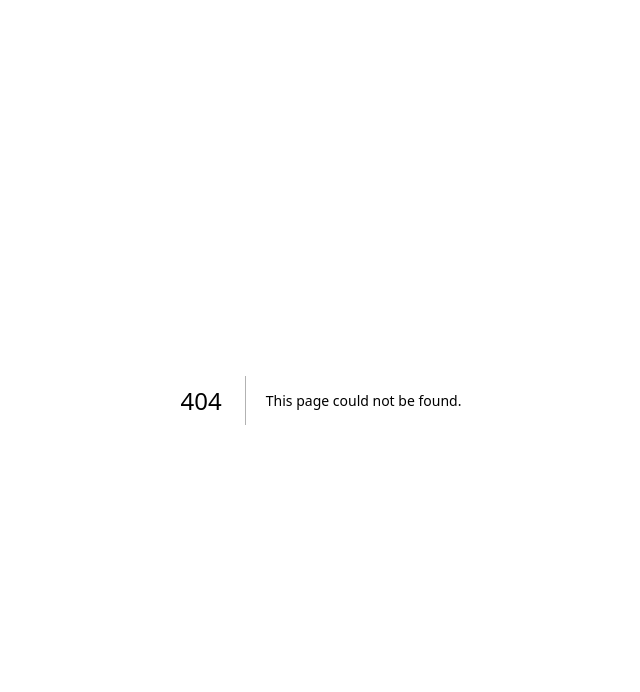
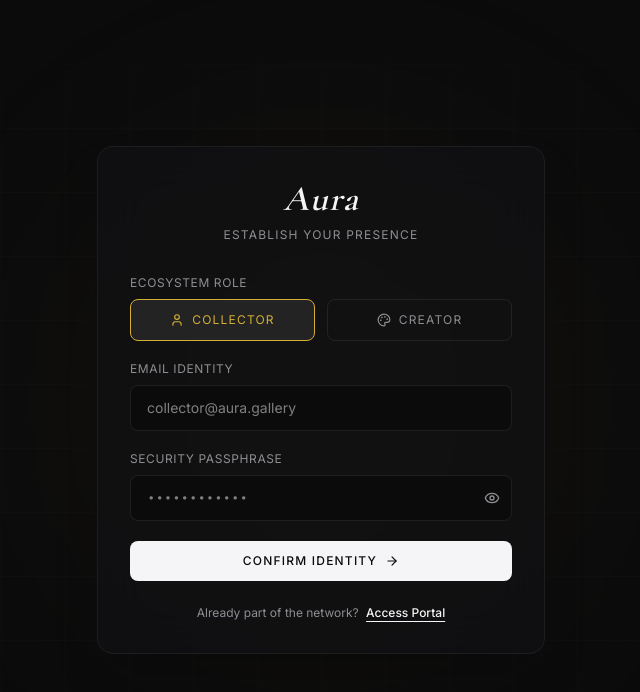
Before and after one commit to bineetNaidu/art-auction-platform, a Next.js app in the folder apps/web/: page /register in a window 1280 px wide. Before the commit this address had no page. Shown: the top 692 px of the page, without its empty margins (319-959 px from the left). Built offline with nearby package versions, Linux system fonts and the light colour scheme; no server answers.

Commit message:
feat(web): deploy client-side registration portal with premium role selection

```diff
--- /dev/null
+++ b/apps/web/src/app/(auth)/register/page.tsx
@@ -0,0 +1,174 @@
+"use client";
+
+import React, { useState } from "react";
+import Link from "next/link";
+import { useRouter } from "next/navigation";
+import { motion } from "framer-motion";
+import { Eye, EyeOff, Loader2, ArrowRight, User, Palette } from "lucide-react";
+import { apiClient } from "@/lib/api-client";
+
+type PlatformRole = "buyer" | "seller";
+
+export default function RegisterPage() {
+  const router = useRouter();
+  const [email, setEmail] = useState("");
+  const [password, setPassword] = useState("");
+  const [role, setRole] = useState<PlatformRole>("buyer");
+  const [showPassword, setShowPassword] = useState(false);
+  const [isLoading, setIsLoading] = useState(false);
+  const [errorMessage, setErrorMessage] = useState<string | null>(null);
+
+  const handleSubmit = async (e: React.FormEvent) => {
+    e.preventDefault();
+    setIsLoading(true);
+    setErrorMessage(null);
+
+    // Communicate strictly via the established backend envelope
+    const response = await apiClient("/auth/register", {
+      method: "POST",
+      body: JSON.stringify({ email, password, role }),
+    });
+
+    if (response.success) {
+      // Upon 201 Created, transition the user to the login gateway
+      router.push("/login");
+    } else {
+      setErrorMessage(response.message || "Registration failed. The identity may already exist in the ledger.");
+      setIsLoading(false);
+    }
+  };
+
+  return (
+    <motion.div
+      initial={{ opacity: 0, y: 15 }}
+      animate={{ opacity: 1, y: 0 }}
+      transition={{ duration: 0.5, ease: [0.16, 1, 0.3, 1] }}
+      className="bg-bg-card/70 backdrop-blur-xl border border-white/6 rounded-2xl p-8 shadow-2xl"
+    >
+      {/* Editorial Header Block */}
+      <div className="text-center mb-8">
+        <h1 className="font-editorial text-4xl text-text-primary tracking-wide mb-2 italic font-semibold">
+          Aura
+        </h1>
+        <p className="font-interface text-xs text-text-muted uppercase tracking-widest">
+          Establish Your Presence
+        </p>
+      </div>
+
+      {/* Dynamic Network / Validation Alert Bar */}
+      {errorMessage && (
+        <motion.div
+          initial={{ opacity: 0, x: -10 }}
+          animate={{ opacity: 1, x: 0 }}
+          className="mb-6 p-3 bg-crimson-alert/10 border border-crimson-alert/30 text-crimson-alert text-xs font-interface rounded-lg tracking-wide"
+        >
+          {errorMessage}
+        </motion.div>
+      )}
+
+      {/* Structural Interactive Form */}
+      <form onSubmit={handleSubmit} className="space-y-5">
+
+        {/* Tactile Role Segmented Control */}
+        <div>
+          <label className="block font-interface text-xs uppercase tracking-wider text-text-muted mb-2">
+            Ecosystem Role
+          </label>
+          <div className="grid grid-cols-2 gap-3">
+            <button
+              type="button"
+              onClick={() => setRole("buyer")}
+              className={`flex items-center justify-center gap-2 py-3 rounded-lg border font-interface text-xs uppercase tracking-widest transition-all duration-300 ${
+                role === "buyer"
+                  ? "bg-white/8 border-gold-accent text-gold-accent"
+                  : "bg-transparent border-white/8 text-text-muted hover:border-white/20"
+              }`}
+            >
+              <User size={14} /> Collector
+            </button>
+            <button
+              type="button"
+              onClick={() => setRole("seller")}
+              className={`flex items-center justify-center gap-2 py-3 rounded-lg border font-interface text-xs uppercase tracking-widest transition-all duration-300 ${
+                role === "seller"
+                  ? "bg-white/8 border-gold-accent text-gold-accent"
+                  : "bg-transparent border-white/8 text-text-muted hover:border-white/20"
+              }`}
+            >
+              <Palette size={14} /> Creator
+            </button>
+          </div>
+        </div>
+
+        <div>
+          <label className="block font-interface text-xs uppercase tracking-wider text-text-muted mb-2">
+            Email Identity
+          </label>
+          <input
+            type="email"
+            required
+            value={email}
+            onChange={(e) => setEmail(e.target.value)}
+            disabled={isLoading}
+            className="w-full bg-bg-main border border-white/8 focus:border-gold-accent text-sm text-text-primary px-4 py-3 rounded-lg font-interface outline-none transition-colors duration-200 disabled:opacity-50"
+            placeholder="collector@aura.gallery"
+          />
+        </div>
+
+        <div>
+          <label className="block font-interface text-xs uppercase tracking-wider text-text-muted mb-2">
+            Security Passphrase
+          </label>
+          <div className="relative">
+            <input
+              type={showPassword ? "text" : "password"}
+              required
+              value={password}
+              onChange={(e) => setPassword(e.target.value)}
+              disabled={isLoading}
+              className="w-full bg-bg-main border border-white/8 focus:border-gold-accent text-sm text-text-primary pl-4 pr-10 py-3 rounded-lg font-ticker outline-none transition-colors duration-200 disabled:opacity-50"
+              placeholder="••••••••••••"
+            />
+            <button
+              type="button"
+              onClick={() => setShowPassword(!showPassword)}
+              className="absolute right-3 top-1/2 -translate-y-1/2 text-text-muted hover:text-text-primary transition-colors"
+            >
+              {showPassword ? <EyeOff size={16} /> : <Eye size={16} />}
+            </button>
+          </div>
+        </div>
+
+        {/* Micro-Scaling Premium Action Button */}
+        <motion.button
+          whileHover={{ scale: isLoading ? 1 : 1.01 }}
+          whileTap={{ scale: isLoading ? 1 : 0.99 }}
+          type="submit"
+          disabled={isLoading}
+          className="w-full bg-text-primary hover:bg-gold-accent text-bg-main font-interface font-medium text-xs uppercase tracking-widest py-3 px-4 rounded-lg flex items-center justify-center gap-2 cursor-pointer transition-colors duration-300 disabled:opacity-50 disabled:cursor-not-allowed mt-4"
+        >
+          {isLoading ? (
+            <Loader2 size={16} className="animate-spin" />
+          ) : (
+            <>
+              Confirm Identity <ArrowRight size={14} />
+            </>
+          )}
+        </motion.button>
+      </form>
+
+      {/* Secondary Interface Navigation Elements */}
+      <div className="mt-6 text-center">
+        <p className="font-interface text-xs text-text-muted">
+          Already part of the network?{" "}
+          <Link
+            href="/login"
+            className="text-text-primary hover:text-gold-accent underline underline-offset-4 transition-colors font-medium ml-1"
+          >
+            Access Portal
+          </Link>
+        </p>
+      </div>
+    </motion.div>
+  );
+}
```
